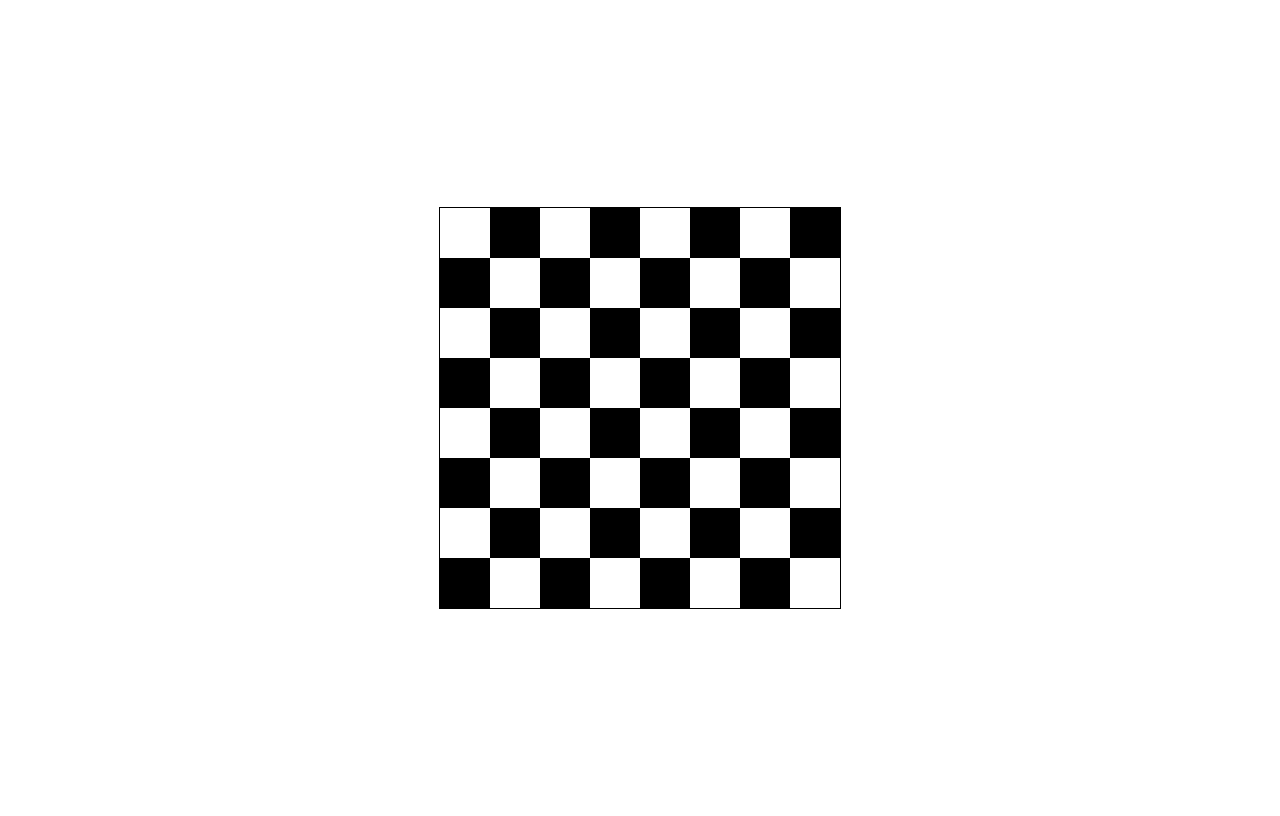
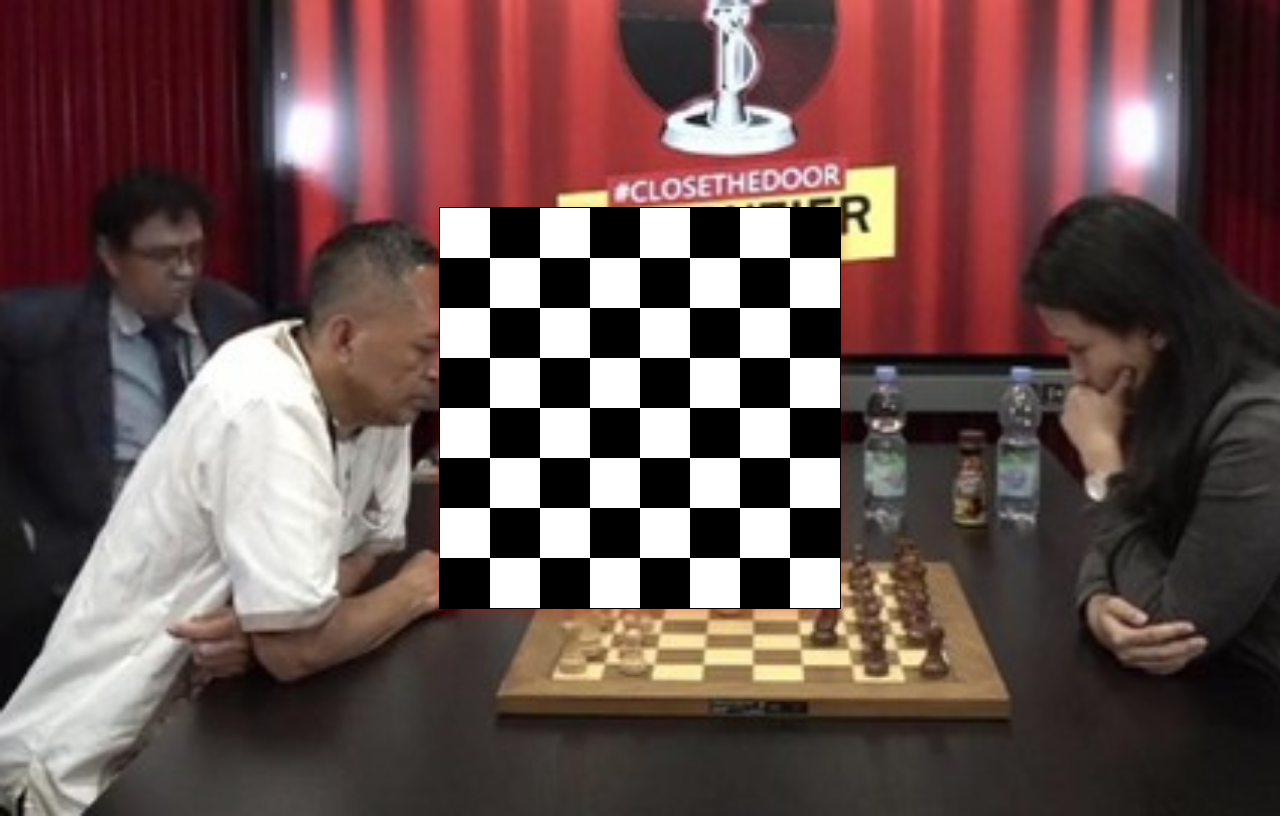
Before and after one commit to ranandasatria/fgo24-dom-chessboard, a website: page index.html in a window 1280 px wide. Drawn offline with Linux system fonts and the light colour scheme.

Commit message:
chore: add readme and background

```diff
--- a/style.css
+++ b/style.css
@@ -3,6 +3,9 @@ body {
     flex-direction: row;
     align-items: center;
     justify-content: center;
+    background-image: url(src/background.png);
+    background-repeat: no-repeat;
+    background-size:cover
 }
 
 .container {
@@ -12,15 +15,17 @@ body {
     justify-content: center;
     width: 100vh;
     height: 100vh;
+
 }
 
 .chessboard {
     display: grid;
     grid-template-columns: repeat(8, 50px);
-    grid-template-rows: repeat(8, 50px);
+    /* grid-template-rows: repeat(8, 50px); */
     /* width: 500px;
     height: 500px; */
     border: 1px solid black;
+    box-shadow: rgba(177, 5, 5, 0.35) 0px 5px 15px;
 }
 
 .square {
```
Also changed, not shown: script.js (+34 -0 lines), README.md (added), src/background.png (added), src/preview.png (added).
